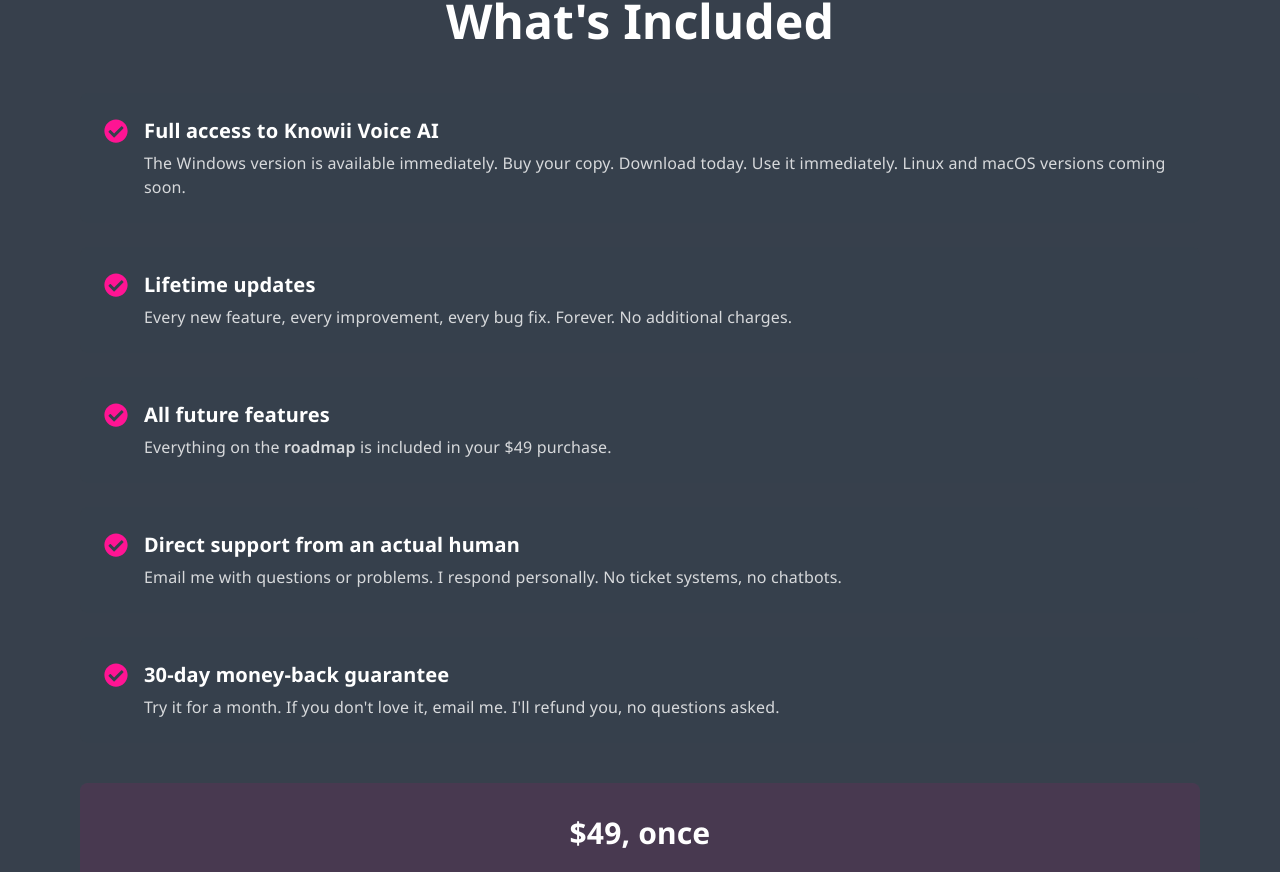
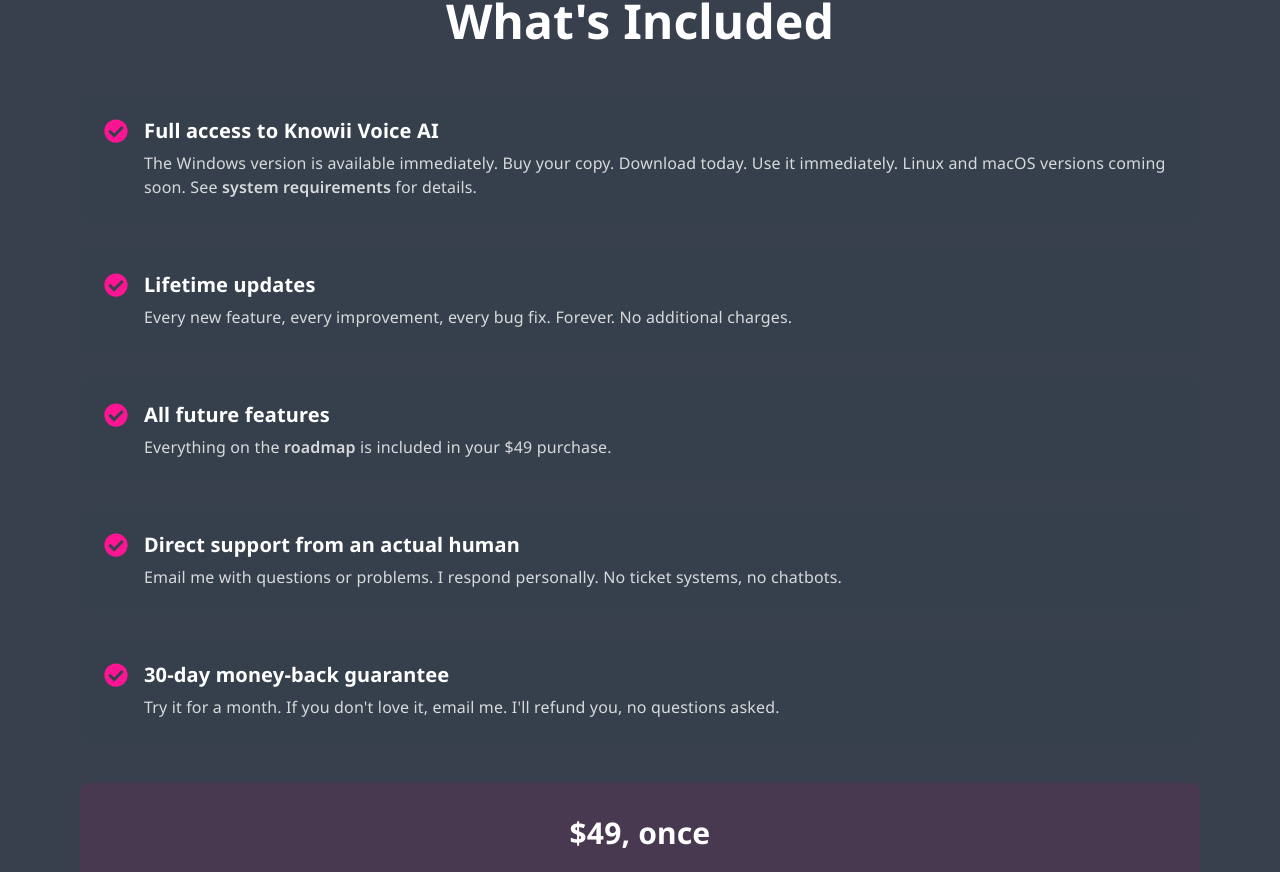
Before and after one commit to DeveloPassion/knowii-voice-ai-website, a React (Vite) app: page /#/ in a window 1280 px wide. Shown: the part 11128-12000 px from the top of the page. Built offline with nearby package versions, Linux system fonts and the light colour scheme.

Commit message:
docs(docs): updated sys reqs section

```diff
--- a/src/pages/home.tsx
+++ b/src/pages/home.tsx
@@ -426,8 +426,22 @@
                         {[
                             {
                                 title: 'Full access to Knowii Voice AI',
-                                description:
-                                    'The Windows version is available immediately. Buy your copy. Download today. Use it immediately. Linux and macOS versions coming soon.'
+                                description: (
+                                    <>
+                                        The Windows version is available immediately. Buy your copy.
+                                        Download today. Use it immediately. Linux and macOS versions
+                                        coming soon. See{' '}
+                                        <a
+                                            href='https://docs.voice-ai.knowii.net/user-guide/installation#system-requirements'
+                                            target='_blank'
+                                            rel='noopener noreferrer'
+                                            className='text-primary font-semibold hover:underline'
+                                        >
+                                            system requirements
+                                        </a>{' '}
+                                        for details.
+                                    </>
+                                )
                             },
                             {
                                 title: 'Lifetime updates',
```
